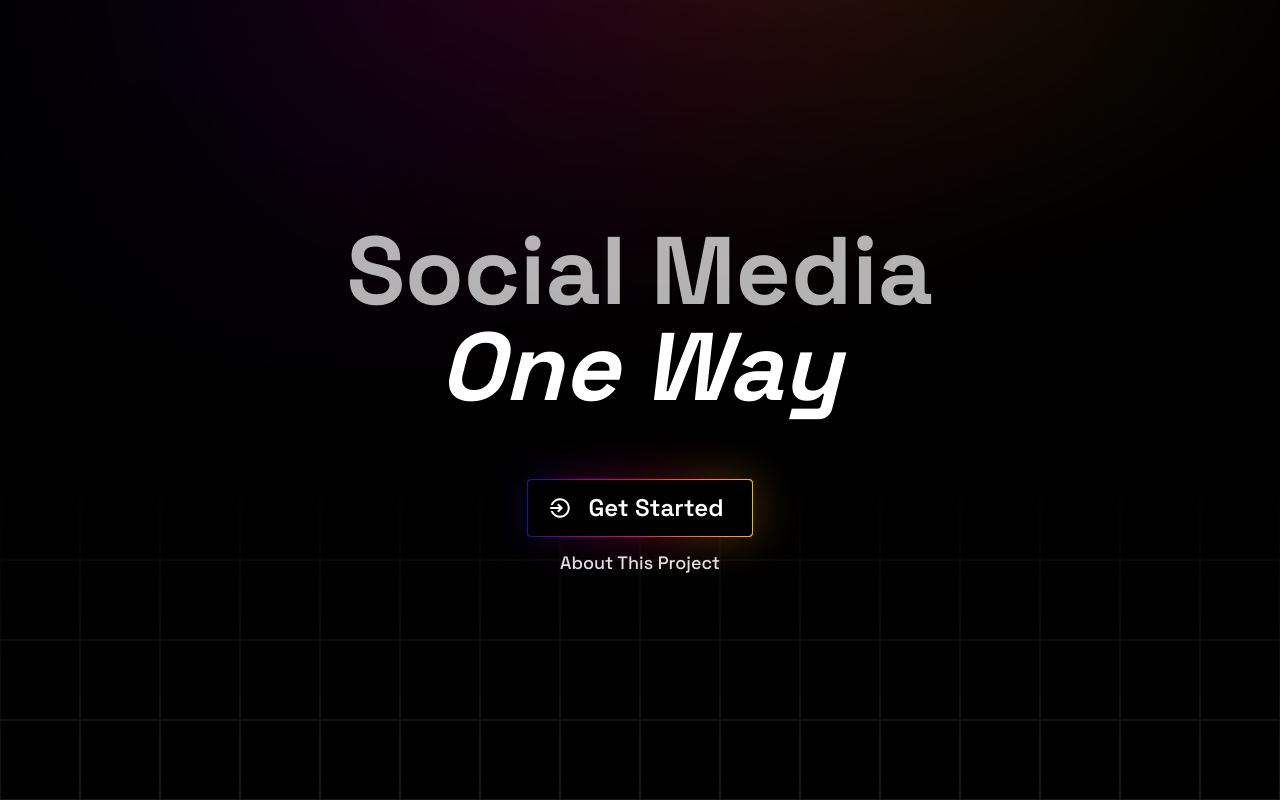
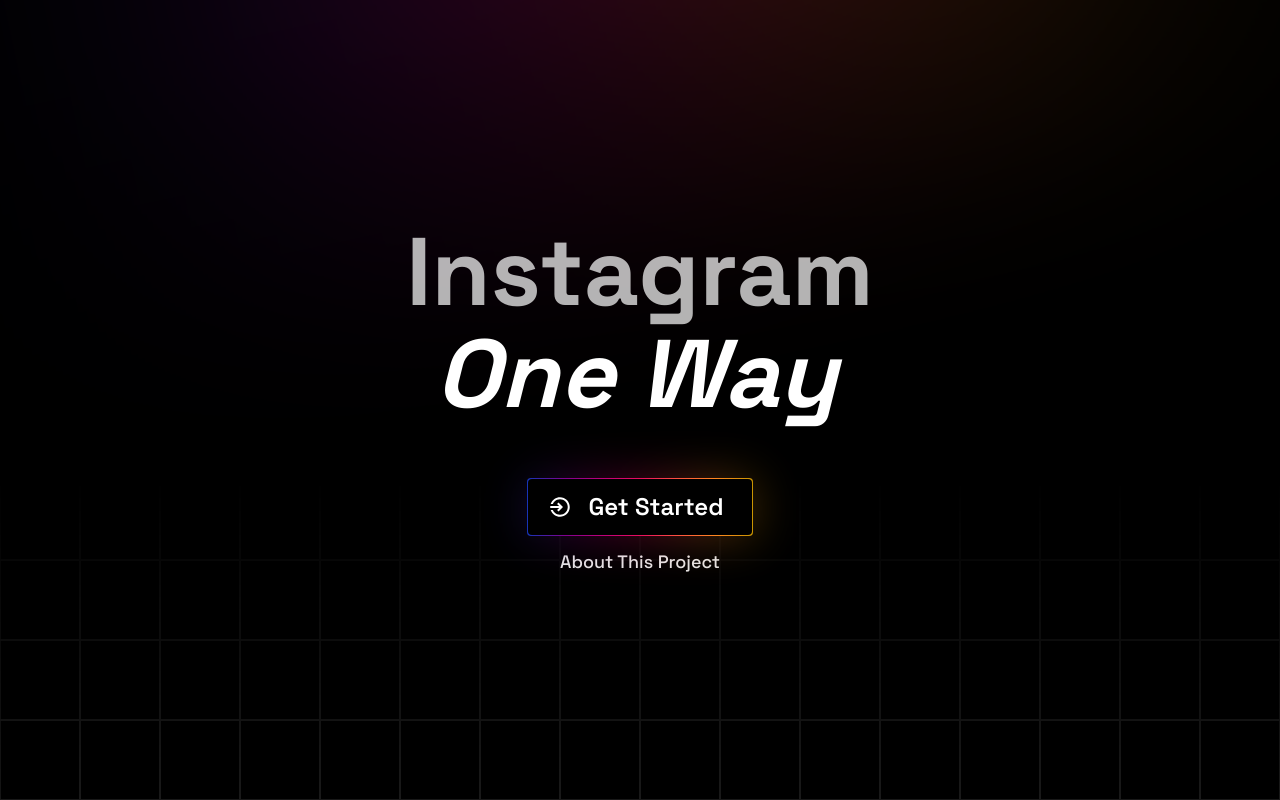
Before and after one commit to ishaan1013/oneway, a Next.js app: page / in a window 1280 px wide. Built offline with nearby package versions, Linux system fonts and the light colour scheme; no server answers.

Commit message:
add local font & styles

```diff
--- a/pages/_app.tsx
+++ b/pages/_app.tsx
@@ -1,12 +1,9 @@
 import "../styles/globals.css"
 import type { AppProps } from "next/app"
 import { SessionProvider } from "next-auth/react"
-import { Space_Grotesk } from "@next/font/google"
+import Space from "@next/font/local"
 
-const spaceGrotesk = Space_Grotesk({
-  weight: "variable",
-  subsets: ["latin"],
-})
+const font = Space({ src: "../assets/Space.ttf" })
 
 export default function App({
   Component,
@@ -14,7 +11,7 @@
 }: AppProps) {
   return (
     <SessionProvider session={session}>
-      <div className={spaceGrotesk.className}>
+      <div className={font.className}>
         <Component {...pageProps} />
       </div>
     </SessionProvider>
--- a/pages/index.tsx
+++ b/pages/index.tsx
@@ -86,11 +86,12 @@
         {/* <h2 className="mb-2 text-2xl font-semibold uppercase text-white/50">
           OneWay
         </h2> */}
-        <h1 className="mb-16 text-center text-8xl font-bold">
-          <span className="opacity-70">Social Media</span>
-          <br />
-          <span className="italic">One Way</span>
+        <h1 className="mb-1.5 text-center text-8xl font-bold opacity-70">
+          Instagram
         </h1>
+        <h2 className="mb-14 -translate-x-1 text-center text-8xl font-bold italic">
+          One Way
+        </h2>
         <LoginButton />
         <button className="mt-3 text-lg font-medium opacity-90 duration-200 hover:opacity-50">
           About This Project
--- a/styles/globals.css
+++ b/styles/globals.css
@@ -27,13 +27,13 @@
 .custom-gradient {
   background: linear-gradient(
     90deg,
-    #002296,
+    #1137ba,
     #82008f,
     #c0007a,
     #ea0c5f,
     #ff5341,
     #ff8820,
-    #f6ba00
+    #f6ba00cc
   );
 }
 
```
Also changed, not shown: assets/Space.ttf (added).
